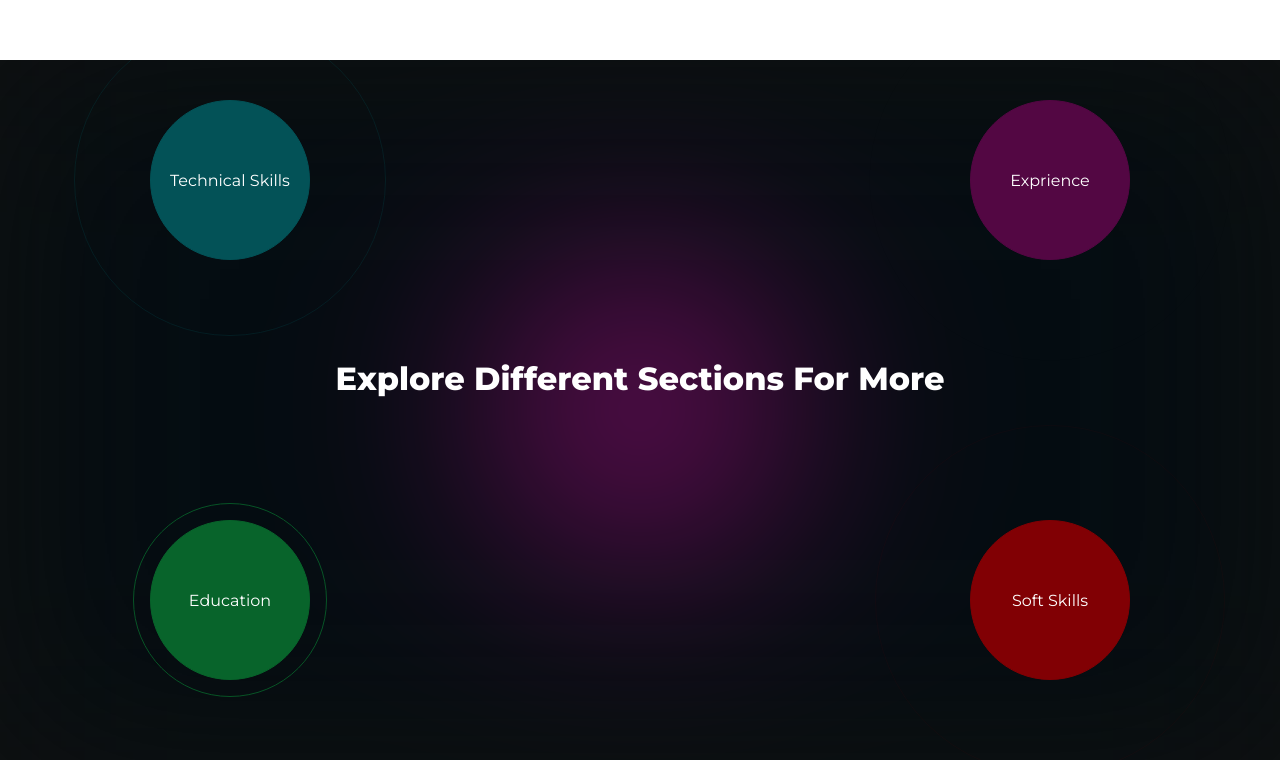
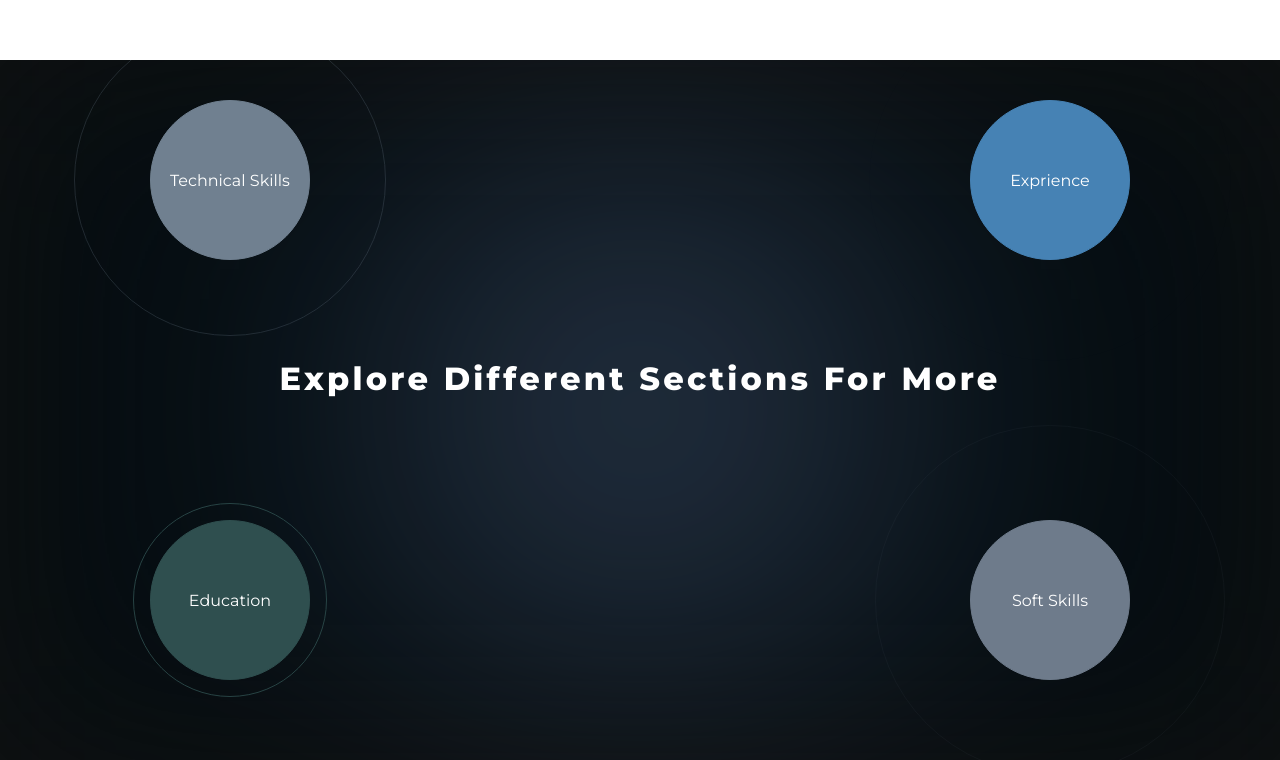
Before and after one commit to alivarastepour/Who_Am_I, a Next.js app: page / in a window 1280 px wide. Shown: the part 1572-2332 px from the top of the page. Built offline with nearby package versions, Linux system fonts and the light colour scheme.

Commit message:
improved color pallet

```diff
--- a/styles/allInOne.module.scss
+++ b/styles/allInOne.module.scss
@@ -1,3 +1,4 @@
+@import "./variables.scss";
 .all-in-one-wrapper {
   height: calc(100vh - 100px);
   position: relative;
@@ -23,6 +24,8 @@
     font-weight: 800;
     color: #fff;
     text-transform: capitalize;
+    // letter-spacing: 0.05rem;
+    width: 95%;
   }
 
   .feature-container {
@@ -94,44 +97,44 @@
     top: -200px;
     right: 150px;
     transition-delay: 0ms;
-    background-color: #530743;
-    border-color: #530743;
+    background-color: $feature_color_1;
+    border-color: $feature_color_1;
 
     .feature-container-border-container-1 {
-      border: 1px solid #530743;
+      border: 1px solid $feature_color_1;
       animation-delay: 3100ms;
     }
   }
 
   .feature-container-2 {
-    background-color: #810004;
-    border-color: #810004;
+    background-color: $feature_color_2;
+    border-color: $feature_color_2;
     right: -200px;
     bottom: 80px;
     transition-delay: 100ms;
 
     .feature-container-border-container-2 {
-      border: 1px solid #810004;
+      border: 1px solid $feature_color_2;
       animation-delay: 3800ms;
     }
   }
 
   .feature-container-3 {
-    background-color: #035257;
-    border-color: #035257;
+    background-color: $feature_color_3;
+    border-color: $feature_color_3;
     left: -200px;
     top: 40px;
     transition-delay: 200ms;
 
     .feature-container-border-container-3 {
-      border: 1px solid #035257;
+      border: 1px solid $feature_color_3;
       animation-delay: 4480ms;
     }
   }
 
   .feature-container-4 {
-    background-color: #08642b;
-    border-color: #08642b;
+    background-color: $feature_color_4;
+    border-color: $feature_color_4;
 
     bottom: -200px;
     left: 150px;
@@ -139,7 +142,7 @@
     transition-delay: 160ms;
 
     .feature-container-border-container-4 {
-      border: 1px solid #08642b;
+      border: 1px solid $feature_color_4;
       animation-delay: 5400ms;
     }
   }
--- a/styles/globals.scss
+++ b/styles/globals.scss
@@ -223,11 +223,12 @@ body {
 @keyframes all-in-one-sliding-title {
   from {
     opacity: 0;
-    letter-spacing: 0.1rem;
+    letter-spacing: 0.05rem;
   }
   to {
     opacity: 1;
     transform: translate(-50%, calc(50% - 2rem));
+    letter-spacing: 0.2rem;
   }
 }
 
@@ -239,8 +240,8 @@ body {
   to {
     background: radial-gradient(
       circle at 50% 50%,
-      #9f0d7f,
-      $primary_background_color 30%
+      $feature_color_title,
+      $primary_background_color 60%
     );
 
     filter: blur(100px);
--- a/styles/variables.scss
+++ b/styles/variables.scss
@@ -2,3 +2,8 @@ $primary_text_color: #fff;
 $secondary_text_color: #aaa;
 $primary_background_color: #040d12;
 $secondary_background_color: #4477ce;
+$feature_color_title: #2a394d;
+$feature_color_1: #4682b4;
+$feature_color_2: #6e7b8b;
+$feature_color_3: #708090;
+$feature_color_4: #2f4f4f;
```
